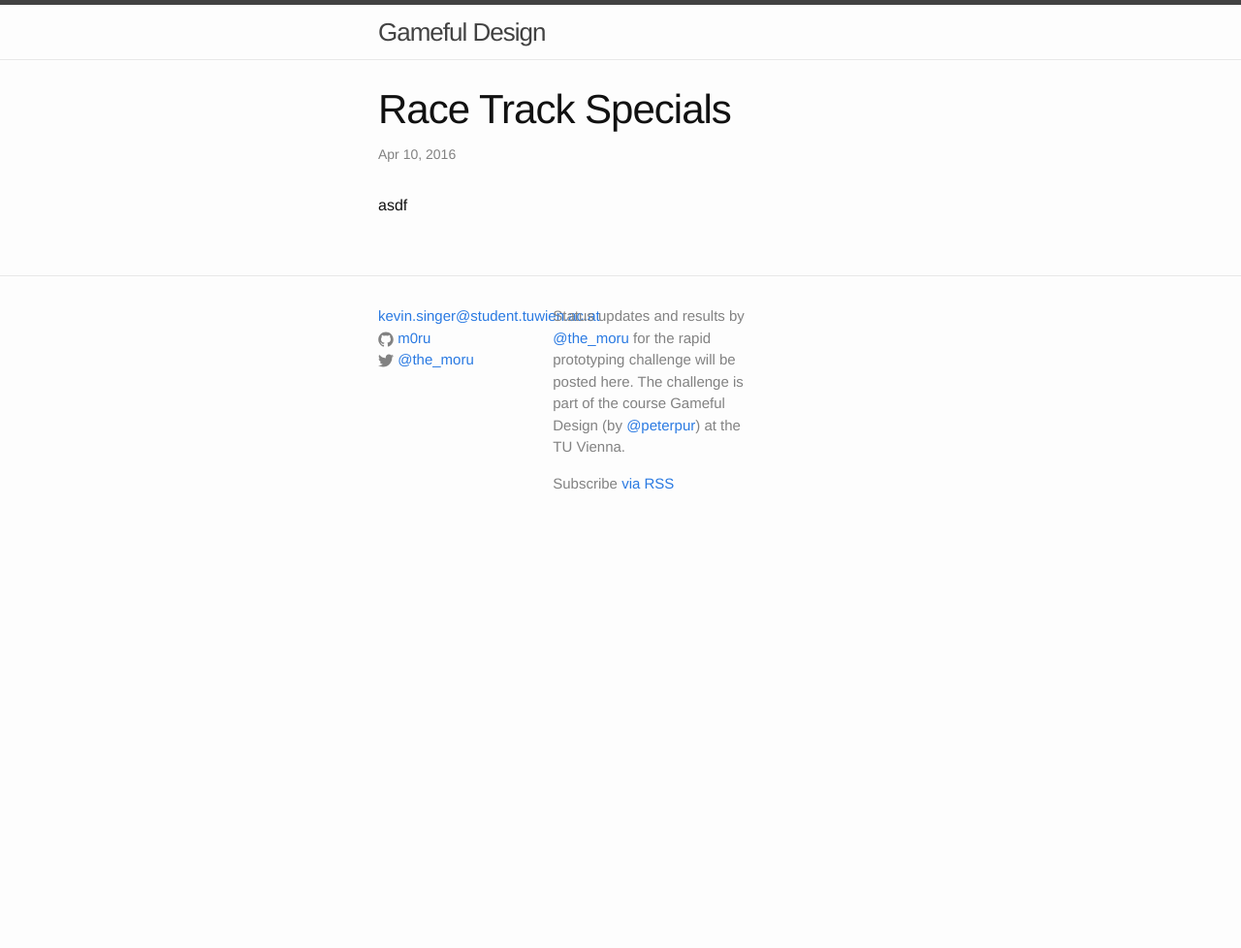
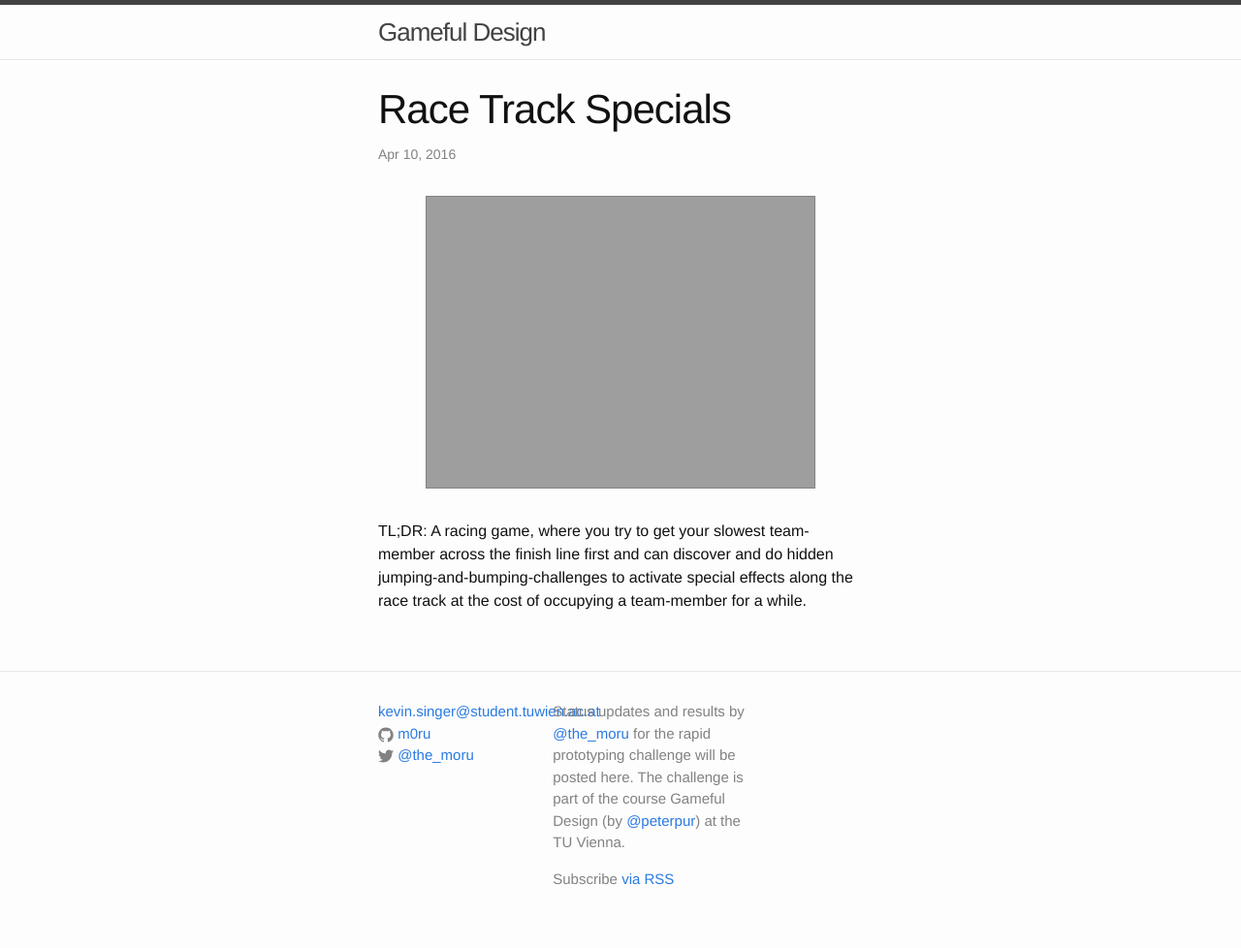
Before and after one commit to m0ru/gameful-design, a Jekyll site: the page built from _posts/2016-04-10-racetrackspecials.md, in a window 1280 px wide. Shown: the whole page at 97% size. Built offline with Jekyll 4.4.1, drawn with Linux system fonts in a browser that asks for light colours; some web fonts are replaced; before the commit the page ends 900 px from its top, so only the background shows below that.

Commit message:
binary search for built error, part 3

```diff
--- a/_posts/2016-04-10-racetrackspecials.md
+++ b/_posts/2016-04-10-racetrackspecials.md
@@ -6,5 +6,8 @@ media_dir: "racetrackspecials"
 excerpt_separator: <!--break-->
 ---
 
+<img src="{{site.media_url}}/{{page.media_dir}}/racing_all.png" class="figure">
 
-asdf
+TL;DR: A racing game, where you try to get your slowest team-member across the finish line first and can discover and do hidden jumping-and-bumping-challenges to activate special effects along the race track at the cost of occupying a team-member for a while.
+
+<!--break-->
```
